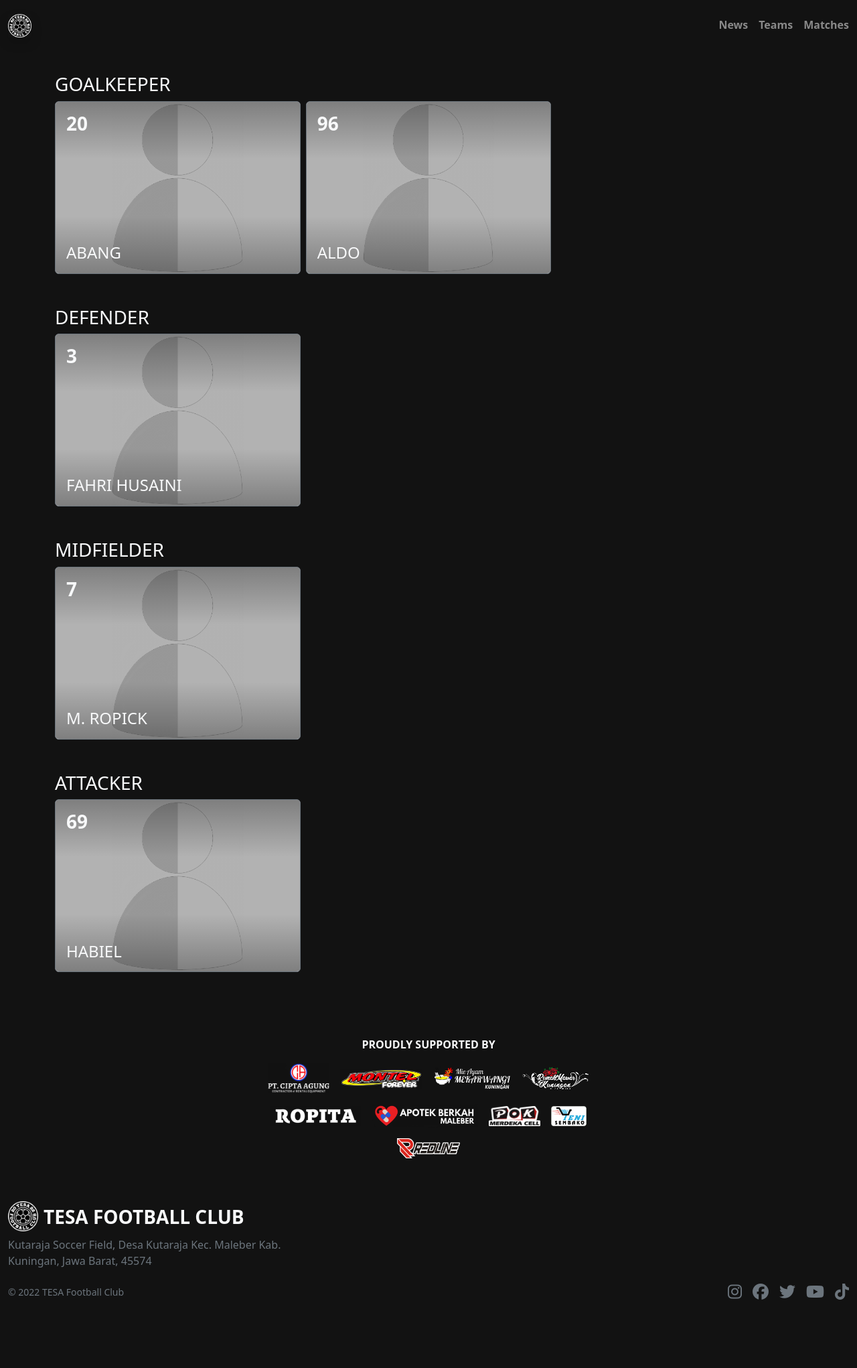
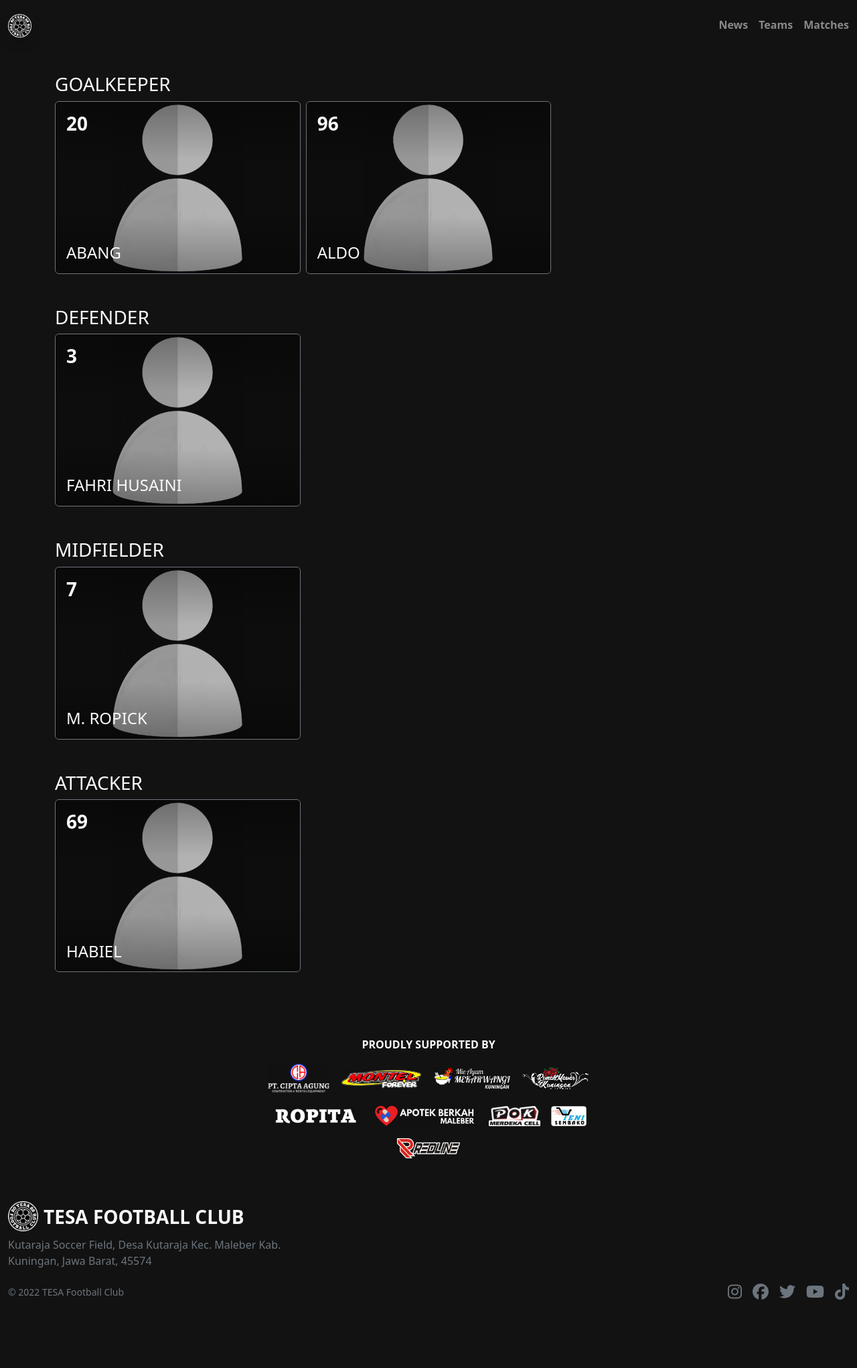
Before and after one commit to tesafc/tesafc.github.io, a Jekyll site: the page built from first-team.html, in a window 1280 px wide. Shown: the whole page at 67% size. Built offline with Jekyll 4.4.1, drawn with Linux system fonts in a browser that asks for light colours; nearby versions of some CDN libraries.

Commit message:
Update team.html

```diff
--- a/_layouts/team.html
+++ b/_layouts/team.html
@@ -12,7 +12,7 @@ layout: default
       <h3 class="d-block w-100 text-uppercase mt-5 mb-0">{{ position.name }}</h3>
       {% for player in position.items %}
       <div class="col">
-        <div class="card h-100 text-light border-secondary">
+        <div class="card h-100 text-light bg-transparent border-secondary">
           <img src="{{ player.profile-picture | relative_url }}" alt="" class="card-img px-2" style="height: 16rem; object-fit: contain;">
           <div class="card-img-overlay bg-gradient-top-bottom d-flex flex-column justify-content-between">
             <h3 class="card-title fw-bolder">{{ player.jersey-number }}</h3>
```
